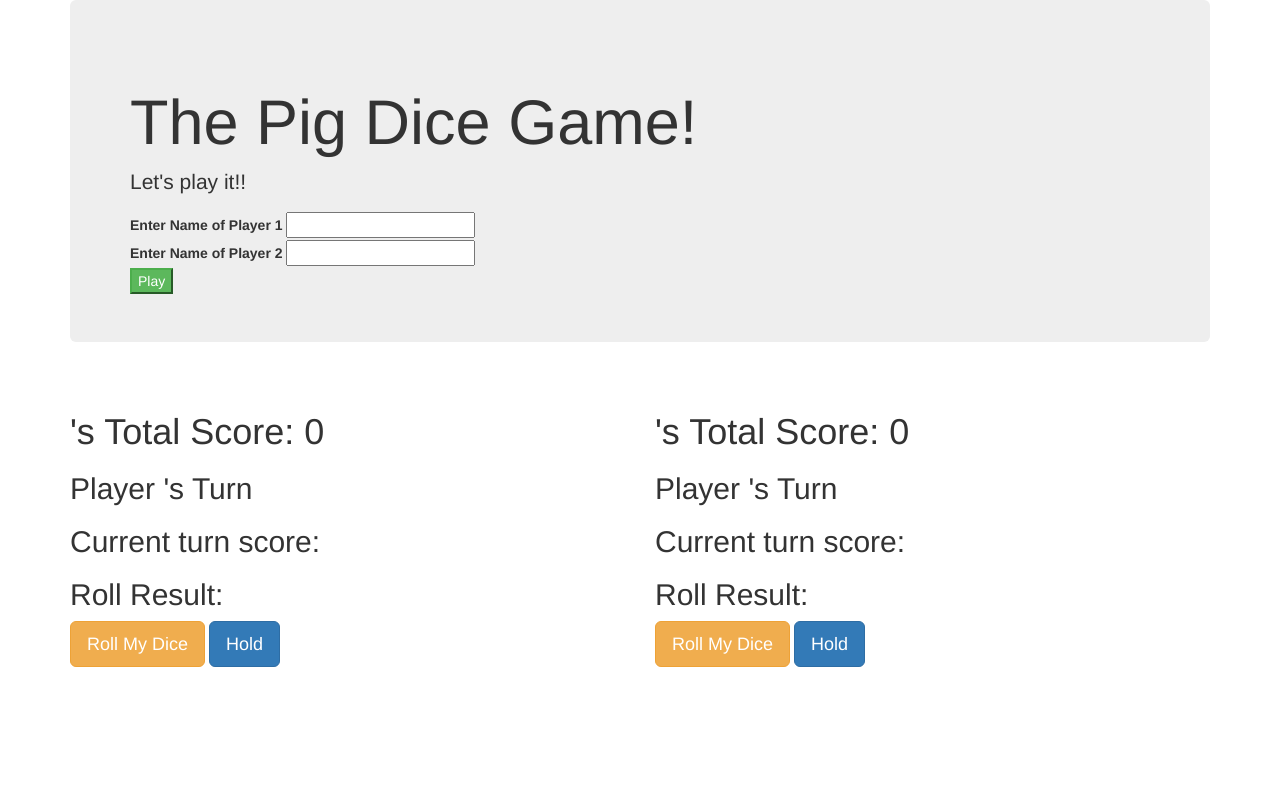
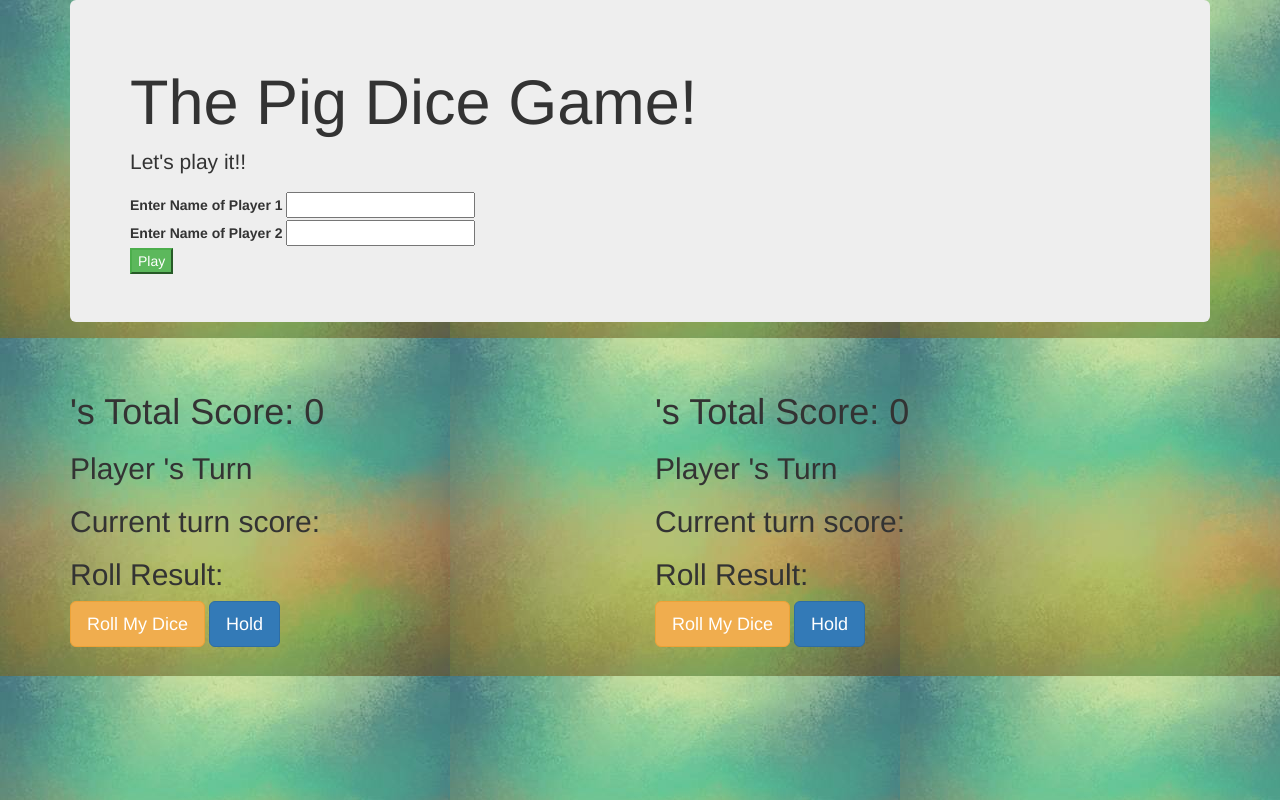
Before and after one commit to jasonmuchiri/pig-dice-game, a plain HTML site: page index.html in a window 1280 px wide. Drawn offline with nearby package versions, Linux system fonts and the light colour scheme.

Commit message:
changes made in css

```diff
--- a/css/styles.css
+++ b/css/styles.css
@@ -1,10 +1,3 @@
 body {
-      background-image: linear-gradient(rgba(62, 20, 20, 0.4), rgba(62, 20, 20, 0.4)), url(https://www.google.com/url?sa=i&source=images&cd=&cad=rja&uact=8&ved=2ahUKEwjy1ZPHmujgAhUlD2MBHWBmAbcQjRx6BAgBEAU&url=https%3A%2F%2Fwww.123rf.com%2Fphoto_74892369_abstract-blurred-background-blurry-painted-landscape-concept-with-cloud-in-sky-and-golden-green-fiel.html&psig=AOvVaw1XjjHkFxjJDuHMg9zYpoC7&ust=1551779174830842);
-    background-size: cover;
-    background-position: center;
-    font-family: Lato;
-    font-weight: 300;
-    position: relative;
-    height: 100vh;
-    color: #555;
+    background-image: url("ln.jpg");
 }
--- a/index.html
+++ b/index.html
@@ -4,11 +4,11 @@
    <meta charset="utf-8">
    <title>Pig Dice</title>
    <link href="css/bootstrap.css" rel="stylesheet">
-   <link href="css/style.css" rel="stylesheet">
+   <link href="css/styles.css" rel="stylesheet">
+ </head>
  <body>
    <div class="container">
      <div class="jumbotron">
-      <img src="image/download(1).jpeg " alt="">
        <h1>The Pig Dice Game!</h1>
        <p>Let's play it!!</p>
      <form id="gamePig" class="form-type" action="index.html" method="post">
@@ -53,6 +53,6 @@
    <script   src="https://code.jquery.com/jquery-3.3.1.min.js"   integrity="sha256-FgpCb/KJQlLNfOu91ta32o/NMZxltwRo8QtmkMRdAu8="   crossorigin="anonymous"></script>
 
    <script src="js/scripts.js"></script>
- </head>
+
  </body>
 </html>
```
